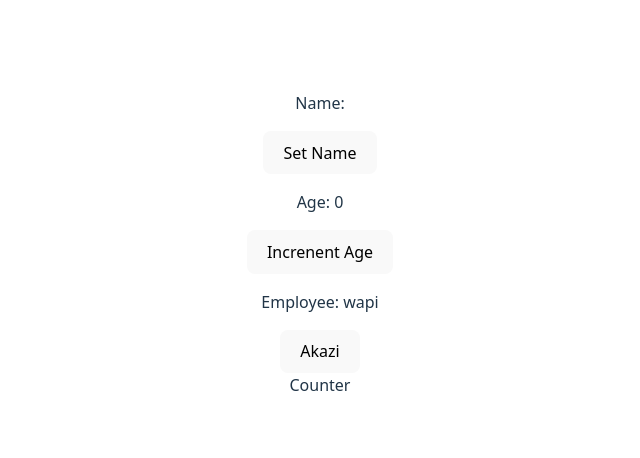
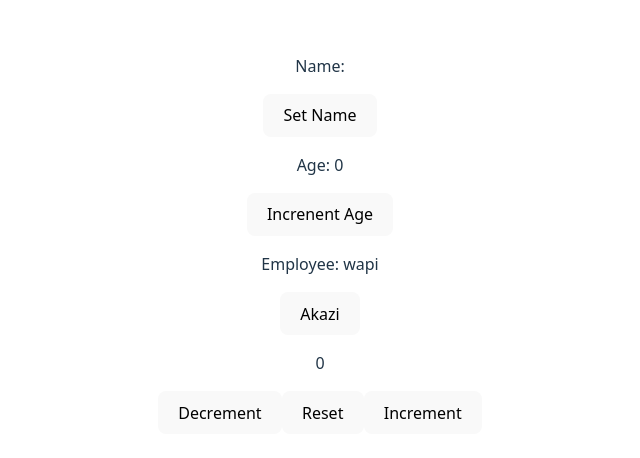
Before and after one commit to Fuad-Jamal/React-js, a React (Vite) app in the folder that-trial/: page / in a window 1280 px wide. Shown: the part 164-622 px from the top of the page, without its empty margins (320-960 px from the left). Built offline with nearby package versions, Linux system fonts and the light colour scheme.

Commit message:
creating buttons

```diff
--- a/that-trial/src/Counter.jsx
+++ b/that-trial/src/Counter.jsx
@@ -12,10 +12,15 @@
     }
 
     const reset = ()=> {
-
+     setCount(0)
     }
 
   return (
-    <div>Counter</div>
+    <div className='container'>
+      <p className='display'>{count}</p>
+      <button className='btn' onClick={decrement}>Decrement</button>
+      <button className='btn' onClick={reset}>Reset</button>
+      <button className='btn' onClick={increment}>Increment</button>
+    </div>
   );
 }
```
